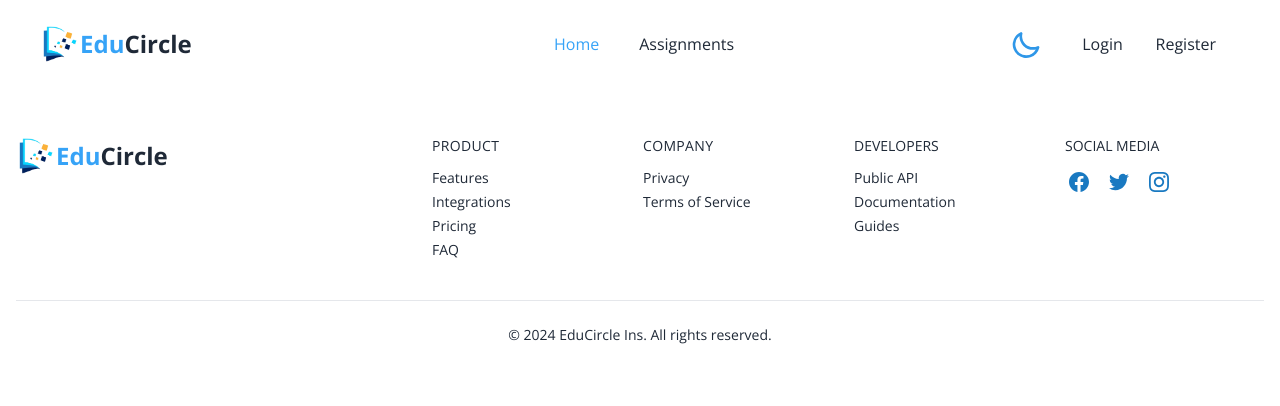
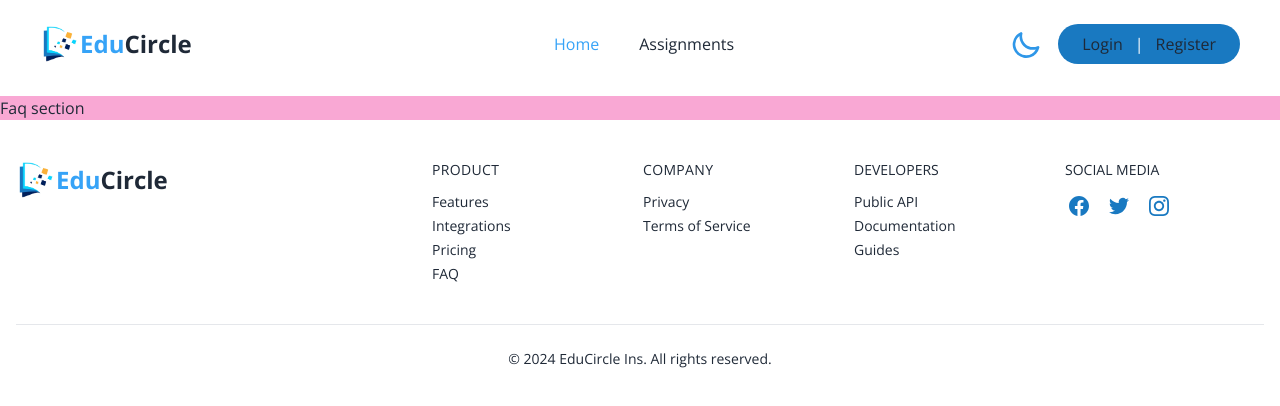
Before and after one commit to muinuddin-sm12/EduCircle-client, a React (Vite) app: page / in a window 1280 px wide. Shown: the top 406 px of the page. Built offline with nearby package versions, Linux system fonts and the light colour scheme; no server answers.

Commit message:
Private Route emplemented

```diff
--- /dev/null
+++ b/src/Routes/PrivateRoutes.jsx
@@ -0,0 +1,15 @@
+import { useContext } from "react";
+import { AuthContext } from "../provider/AuthProvider";
+import { Navigate, useLocation } from "react-router-dom";
+
+
+// eslint-disable-next-line react/prop-types
+const PrivateRoutes = ({children}) => {
+    const { user, loading } = useContext(AuthContext);
+  const location = useLocation();
+  if (loading) return <p>Loading...</p>;
+  if (user) return children;
+  return <Navigate to="/login" state={location.pathname} replace={true}/>;
+};
+
+export default PrivateRoutes;
--- a/src/Routes/Routes.jsx
+++ b/src/Routes/Routes.jsx
@@ -2,21 +2,31 @@ import { createBrowserRouter } from "react-router-dom";
 import Main from "../layouts/Main";
 import Login from "../pages/Authentication/Login";
 import CreateAssignment from "../pages/CreateAssignment";
+import Home from "../pages/Home";
+import PrivateRoutes from "./PrivateRoutes";
 
 const router = createBrowserRouter([
   {
     path: "/",
-      element: <Main/>,
+    element: <Main />,
     children: [
       {
-            path: '/login',
-            element: <Login/>
+        index: true,
+        element: <Home />,
       },
       {
-          path: '/create-assignments',
-          element: <CreateAssignment/>
-        }
-      ]
+        path: "/login",
+        element: <Login />,
+      },
+      {
+        path: "/create-assignments",
+        element: (
+          <PrivateRoutes>
+            <CreateAssignment />
+          </PrivateRoutes>
+        ),
+      },
+    ],
   },
 ]);
-export default router
+export default router;
--- /dev/null
+++ b/src/components/Faq.jsx
@@ -0,0 +1,11 @@
+
+
+const Faq = () => {
+    return (
+        <div className="bg-pink-300">
+            Faq section
+        </div>
+    );
+};
+
+export default Faq;
--- a/src/components/Navbar.jsx
+++ b/src/components/Navbar.jsx
@@ -161,7 +161,7 @@ const Navbar = () => {
             </div>
           </div>
         ) : (
-          <div className="flex dark:bg-[#1979C1] px-6 py-2 rounded-full items-center gap-3">
+          <div className="flex bg-[#1979C1] px-6 py-2 rounded-full items-center gap-3">
             <Link to="/login">
               <button>Login</button>
             </Link>
--- a/src/pages/Home.jsx
+++ b/src/pages/Home.jsx
@@ -1,10 +1,11 @@
+import Faq from "../components/Faq";
 
 
 
 const Home = () => {
     return (
         <div>
-            Home Page
+            <Faq/>
         </div>
     );
 };
```
Lines whose indentation alone changed are shown as unchanged.
